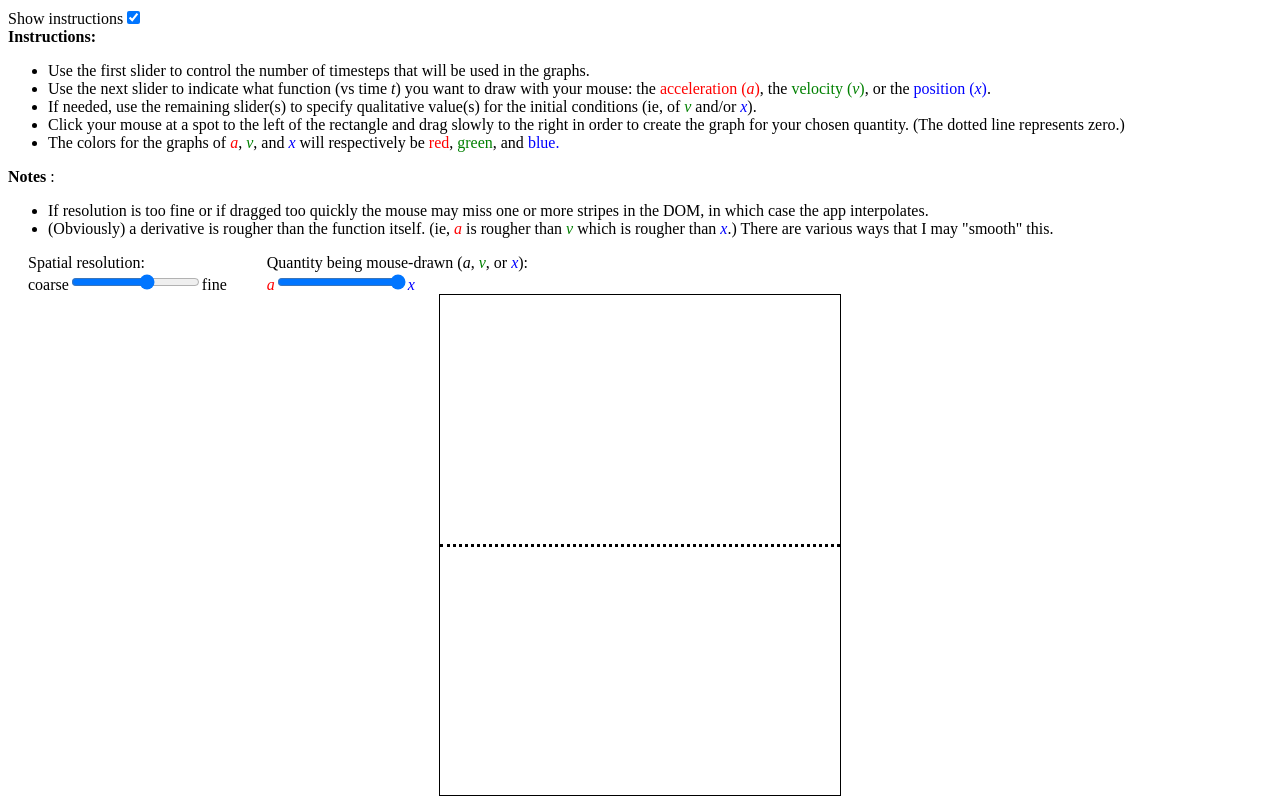
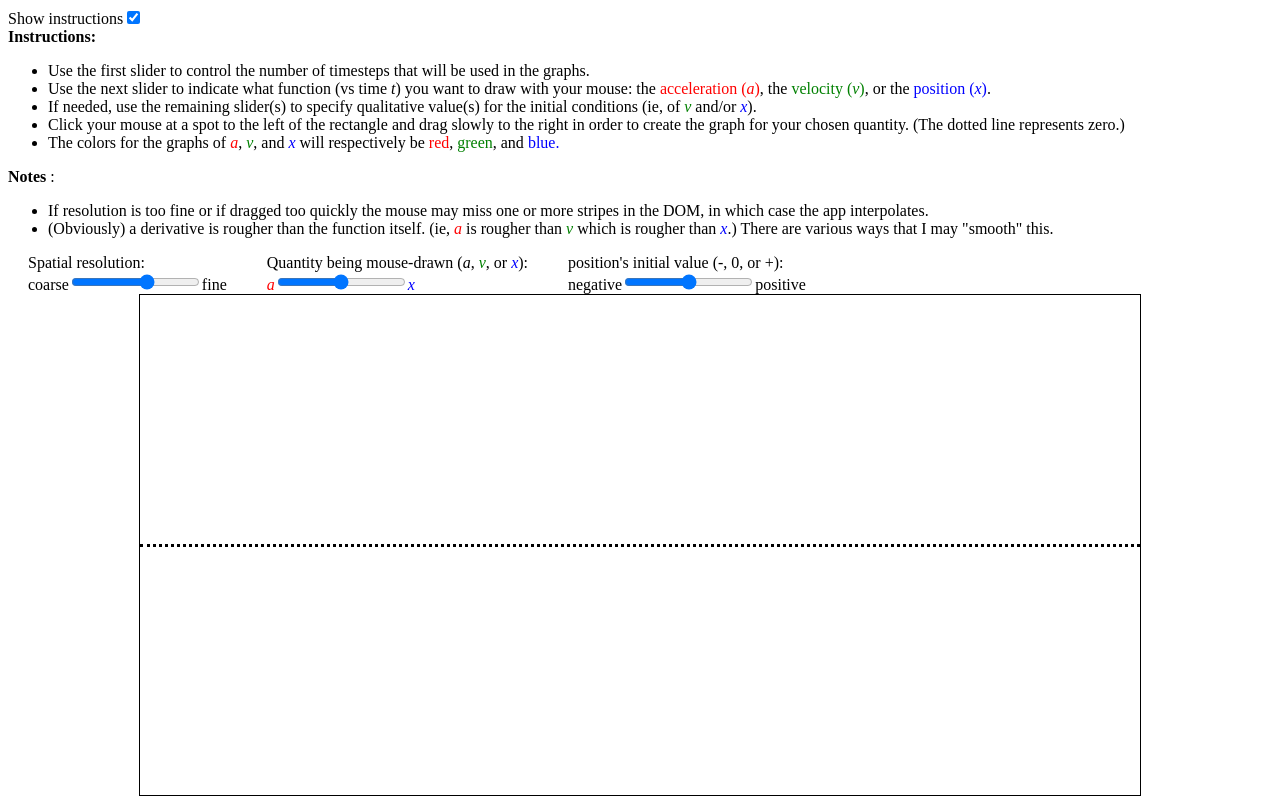
Before and after one commit to pknipp/graphical-kinematics, a React (Create React App) app: page / in a window 1280 px wide. Built offline with nearby package versions, Linux system fonts and the light colour scheme.

Commit message:
Compute 1st integral using IC and polated drawn-graph

```diff
--- a/src/ThreeGraphs.js
+++ b/src/ThreeGraphs.js
@@ -8,7 +8,7 @@ class ThreeGraphs extends React.Component {
         super(props);
         this.state = {
             logN: 2.0,
-            width: 400,
+            width: 1000,
             mousePressed: false,
             ys: {},
             d1max: 0,
@@ -21,14 +21,14 @@ class ThreeGraphs extends React.Component {
             d2s: [0],
             i1i: 0,
             i2i: 0,
-            avx: 2,
+            avx: 1,
             id: -1,
             showInstructions: true,
         }
         this.height = 500;
         this.iiMax = 0.3;
         this.colors = ["red", "green", "blue"];
-        this.N = 4;
+        this.N = 2;
         this.M = 4;
     }
 
@@ -38,9 +38,7 @@ class ThreeGraphs extends React.Component {
         let ys = {};
         let dt = Math.round(this.state.width / n);
         let width = n * dt;
-        this.setState({ n, dt, width, ss,
-            ys
-        });
+        this.setState({ n, dt, width, ss, ys });
     }
 
     handleLogN = e => {
@@ -157,7 +155,7 @@ class ThreeGraphs extends React.Component {
 
         let ids = Object.keys(ys);
 
-        // let i1 = 0 //this.state.i1i * this.iiMax * this.height * this.state.width / 2;
+        let i1 = -this.state.i1i * this.iiMax * this.height * this.state.width / 2;
         // let i2 = 0;
 
         for (let jId = this.N; jId < ids.length - this.N; jId++) {
@@ -186,46 +184,26 @@ class ThreeGraphs extends React.Component {
                 let y = 0;
                 let d1= 0;
                 let d2= 0;
+                i1s[id] = i1;
                 for (let i = 0; i < this.M; i++) {
                     y += vecSol[i] * id ** i;
                     if (i > 0) d1 += vecSol[i] * (id ** (i - 1)) * i;
                     if (i > 1) d2 += vecSol[i] * (id ** (i - 2)) * i * ( i - 1);
                 }
+                i1 += y * this.state.dt;
                 newYs[id] = y;
                 d1s[id] = d1;
                 d2s[id] = d2;
                 d1max = Math.max(d1max, Math.abs(d1));
                 d2max = Math.max(d2max, Math.abs(d2));
+                i1max = Math.max(i1max, Math.abs(i1));
                 id++;
             }
-
-
-            // let jMin = (jId === this.N) ? 0 : jId;
-            // let jMax = (jId === ids.length - this.N - 1) ? ids.length - 1 : jId;
-            // for (let j = jMin; j <= jMax; j++) {
-            //     let y = 0;
-            //     // let d1= 0;
-            //     // let d2= 0;
-            //     for (let i = 0; i < this.M; i++) {
-            //         y += vecSol[i] * ids[j] ** i;
-            //         // if (i > 0) d1 += vecSol[i] * (ids[j] ** (i - 1)) * i;
-            //         // if (i > 1) d2 += vecSol[i] * (ids[j] ** (i - 2)) * i * ( i - 1);
             //         // i1            += vecSol[i] * (ids[j] ** (i + 1)) / (i + 1);
             //         // i2            += vecSol[i] * (ids[j] ** (i + 2)) / (i + 1) / (i + 2);
-            //     }
-            //     newYs[ids[j]] = y;
-                // d1s[ids[j]] = d1;
-                // d2s[ids[j]] = d2;
-                // i1s[ids[j]] = i1;
-                // i2s[ids[j]] = i2;
-                // d1max = Math.max(d1max, Math.abs(d1));
-                // d2max = Math.max(d2max, Math.abs(d2));
-                // i1max = Math.max(i1max, Math.abs(i1));
-                // i2max = Math.max(i2max, Math.abs(i2));
-            // }
         }
-        return {newYs, d1s, d1max, d2s, d2max,
-            // i1s, i1max, i2s, i2max
+        return {newYs, d1s, d1max, d2s, d2max, i1s, i1max,
+            // i2s, i2max
         };
     }
 
```
